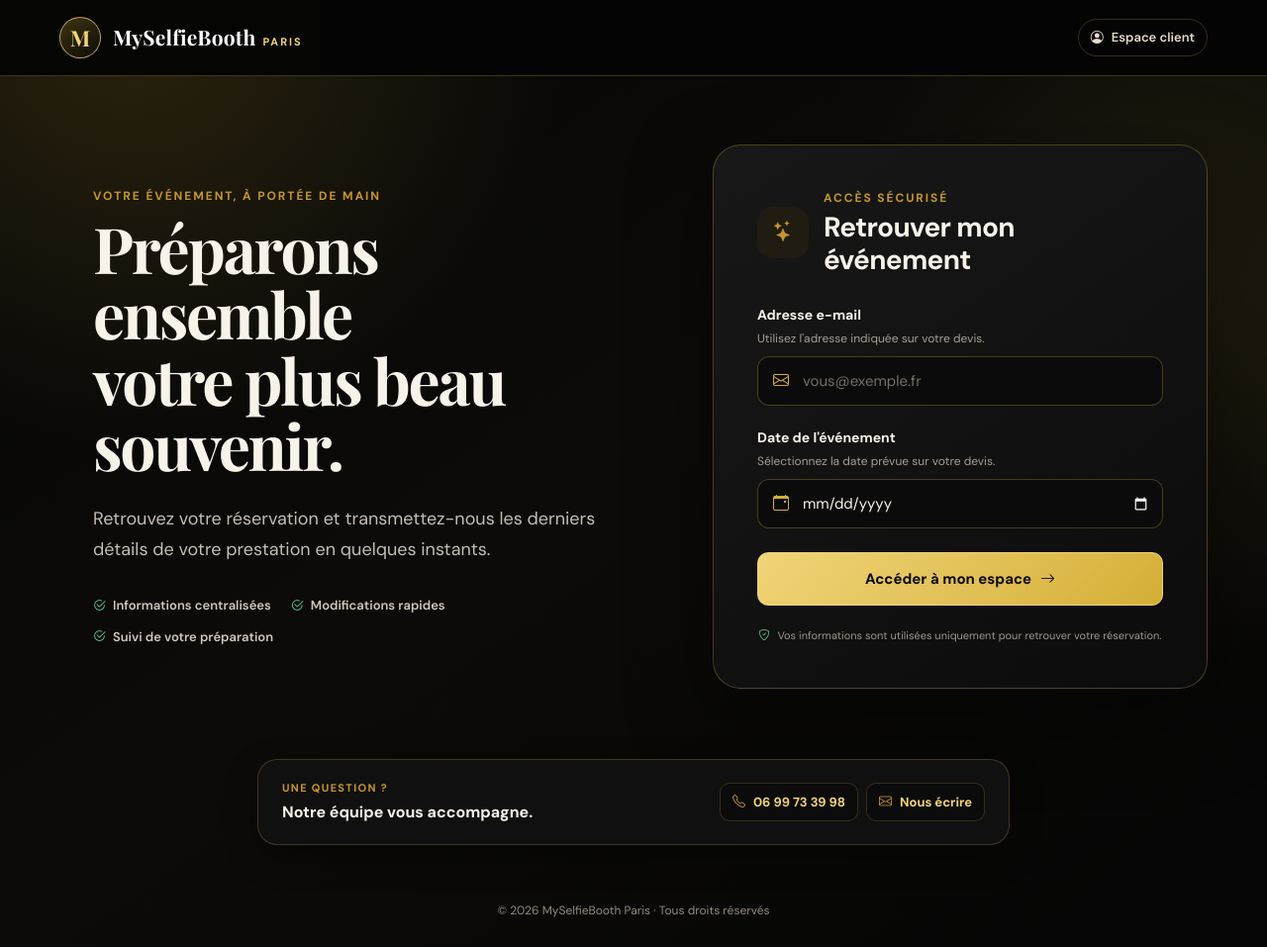
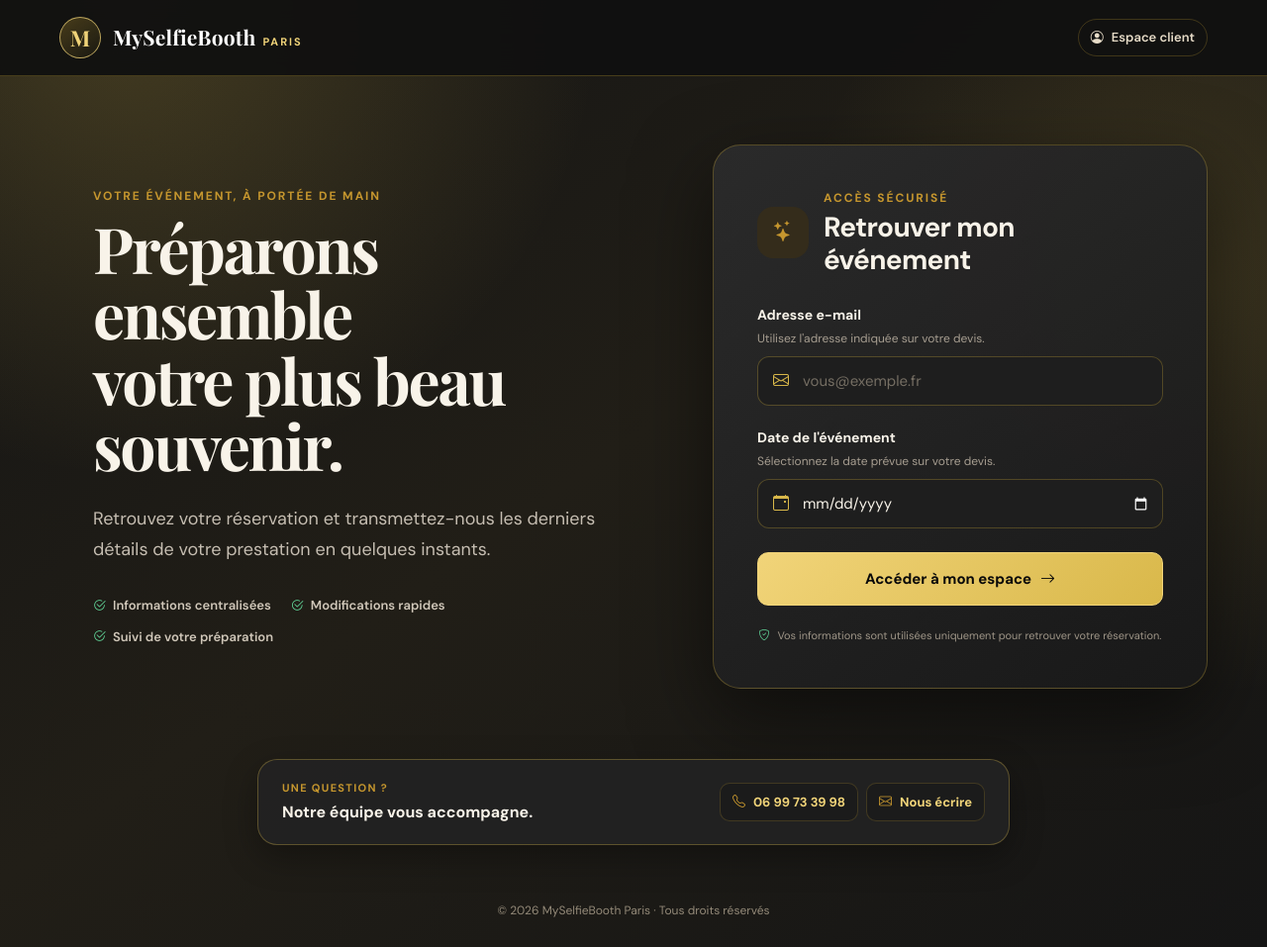
Before and after one commit to stephanefly/reservation, a Django app: page /espace_client/ in a window 1280 px wide. Shown: the whole page at 99% size. Run offline with Django 4.2, Linux system fonts and the light colour scheme; parts of the project's set-up code (start-up, migrations or seed data) failed here and were passed over; some libraries are stand-ins or nearby versions.

Commit message:
Éclaircit la DA noir et doré

```diff
--- a/app/static/css/espace_client.css
+++ b/app/static/css/espace_client.css
@@ -1,13 +1,13 @@
 :root {
     --ink: #f8f3e9;
     --ink-soft: #c5bdb1;
-    --paper: #151515;
-    --cream: #090909;
-    --cream-deep: #211c12;
-    --gold: #d4af37;
+    --paper: #242424;
+    --cream: #171717;
+    --cream-deep: #342c1b;
+    --gold: #d9b84a;
     --gold-dark: #c5962e;
     --gold-light: #f1d479;
-    --line: rgba(212, 175, 55, 0.24);
+    --line: rgba(217, 184, 74, 0.32);
     --success: #62d99b;
     --success-soft: rgba(40, 167, 105, 0.14);
     --warning: #f0c76b;
@@ -36,9 +36,9 @@ body.client-body {
     flex-direction: column;
     color: var(--ink);
     background:
-        radial-gradient(circle at 10% 0%, rgba(212, 175, 55, 0.18), transparent 28rem),
-        radial-gradient(circle at 95% 30%, rgba(212, 175, 55, 0.1), transparent 24rem),
-        linear-gradient(145deg, #050505 0%, #0c0b09 48%, #050505 100%),
+        radial-gradient(circle at 10% 0%, rgba(217, 184, 74, 0.24), transparent 30rem),
+        radial-gradient(circle at 95% 30%, rgba(217, 184, 74, 0.15), transparent 26rem),
+        linear-gradient(145deg, #141414 0%, #211e17 48%, #151515 100%),
         var(--cream);
     font-family: "DM Sans", system-ui, -apple-system, BlinkMacSystemFont, "Segoe UI", sans-serif;
     -webkit-font-smoothing: antialiased;
@@ -75,7 +75,7 @@ a:hover {
     z-index: 1020;
     border-bottom: 1px solid rgba(212, 175, 55, 0.28);
     color: #fff;
-    background: rgba(5, 5, 5, 0.96);
+    background: rgba(16, 16, 16, 0.94);
     backdrop-filter: blur(18px);
 }
 
@@ -178,7 +178,7 @@ a:hover {
     gap: 24px;
     border: 1px solid var(--line);
     border-radius: var(--radius-md);
-    background: rgba(18, 18, 18, 0.94);
+    background: rgba(34, 34, 34, 0.94);
     box-shadow: var(--shadow-sm);
 }
 
@@ -207,7 +207,7 @@ a:hover {
     border-radius: 10px;
     border: 1px solid rgba(212, 175, 55, 0.2);
     color: var(--gold-light);
-    background: #0b0b0b;
+    background: #1b1b1b;
     font-size: 13px;
     font-weight: 700;
     text-decoration: none;
@@ -290,7 +290,7 @@ a:hover {
     padding: clamp(28px, 4vw, 44px);
     border: 1px solid rgba(212, 175, 55, 0.3);
     border-radius: var(--radius-lg);
-    background: linear-gradient(145deg, rgba(24, 24, 24, 0.98), rgba(12, 12, 12, 0.98));
+    background: linear-gradient(145deg, rgba(43, 43, 43, 0.98), rgba(25, 25, 25, 0.98));
     box-shadow: var(--shadow-lg);
 }
 
@@ -369,7 +369,7 @@ a:hover {
     border: 1px solid rgba(212, 175, 55, 0.28);
     border-radius: 12px;
     color: var(--ink);
-    background-color: #0b0b0b;
+    background-color: #1e1e1e;
     color-scheme: dark;
     font-size: 15px;
     box-shadow: none;
```
Also changed, not shown: other parts of app/static/css/espace_client.css (+18 -18 lines).
